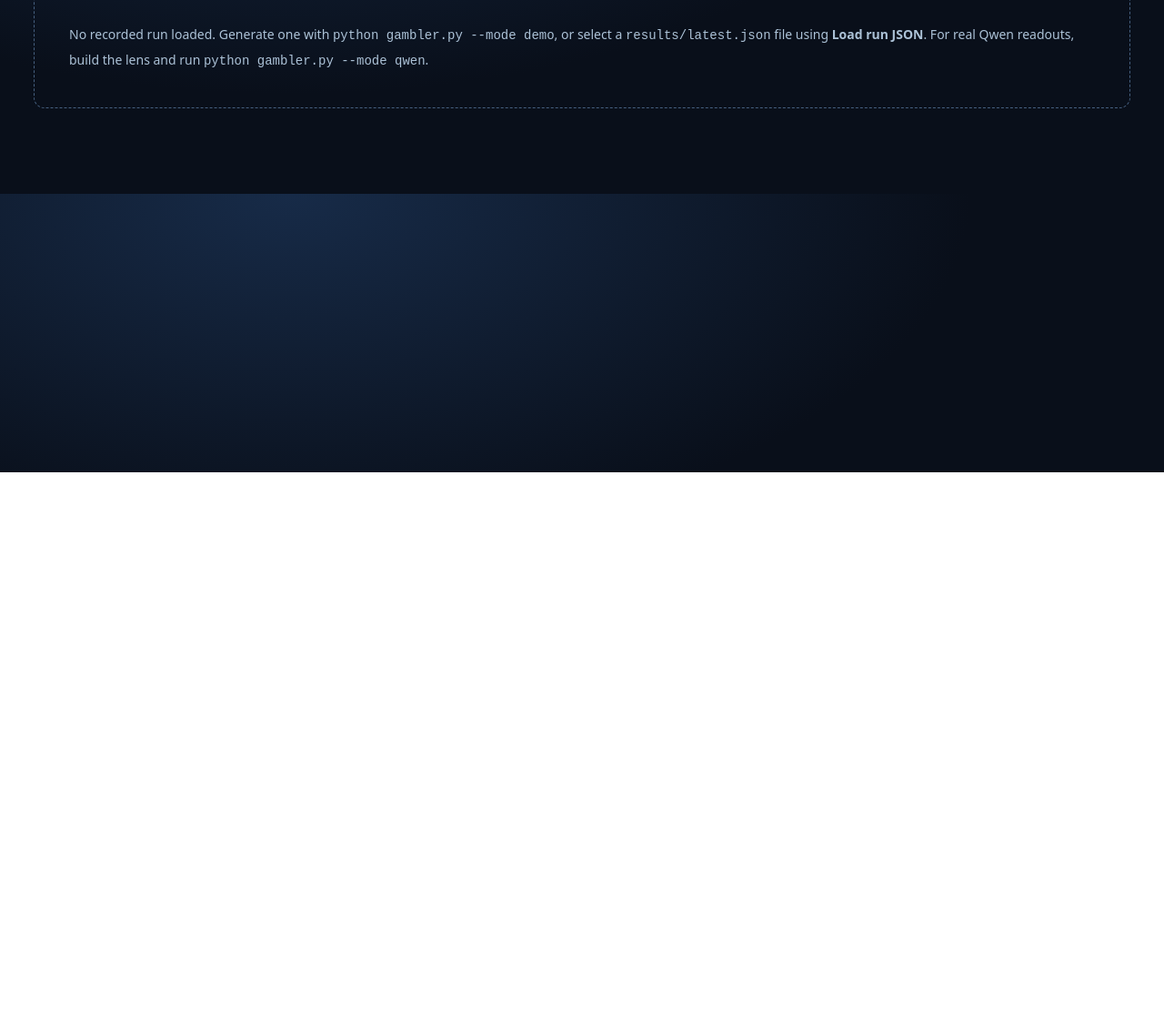
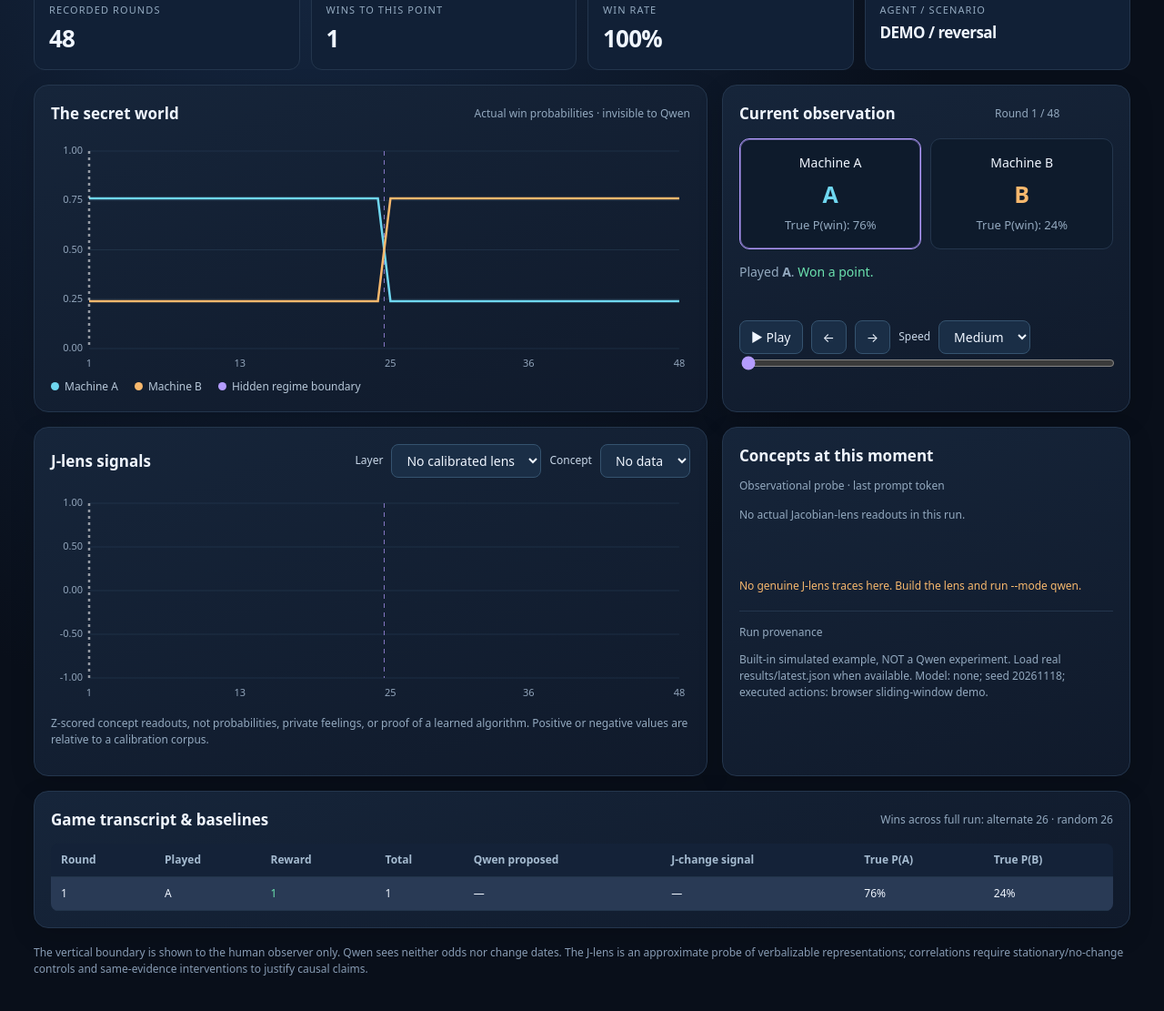
Before and after one commit to anttiluode/GamblerQwen, a plain HTML site: page index.html in a window 1280 px wide. Shown: the part 281-1392 px from the top of the page at 91% size. Before the commit the page ends 800 px from the top, so only its background shows below. Drawn offline with Linux system fonts and the light colour scheme.

Commit message:
Make index.html immediately explorable using clearly labeled browser-only demo

```diff
--- a/index.html
+++ b/index.html
@@ -212,6 +212,34 @@ function show(){
  const scroll=$("history").closest(".scroll");if(scroll&&at>5)scroll.scrollTop=scroll.scrollHeight;
  renderPlots();
 }
+function makeDemo(){
+ // Built-in browser example. No model is loaded and no lens values are invented.
+ let state=20261118;
+ function rand(){state=(Math.imul(state,1664525)+1013904223)>>>0;return state/4294967296;}
+ const latent=[];
+ for(let i=0;i<48;i++){
+   const pa=i<24?.76:.24,pb=i<24?.24:.76;
+   latent.push({p_a:pa,p_b:pb,a:rand()<pa?1:0,b:rand()<pb?1:0});
+ }
+ const rows=[];let total=0;
+ for(let i=0;i<latent.length;i++){
+   const t=latent[i],window=rows.slice(-12);
+   function rate(arm){const seen=window.filter(x=>x.action===arm);return (seen.reduce((a,x)=>a+x.reward,0)+1)/(seen.length+2);}
+   const arm=(i<4)?(i%2?"B":"A"):(rand()<.14?(rand()<.5?"A":"B"):(rate("A")>=rate("B")?"A":"B"));
+   const reward=arm==="A"?t.a:t.b;total+=reward;
+   rows.push({round:i+1,p_a:t.p_a,p_b:t.p_b,regime:i<24?"pre":"post",action:arm,
+       proposed:null,reward,total,lens:{},signal:null,logits:{}});
+ }
+ const baselines={};
+ let alt=0,random=0;
+ latent.forEach((t,i)=>{alt+=(i%2===0?t.a:t.b);random+=(rand()<.5?t.a:t.b);});
+ baselines.alternate={wins:alt,rounds:48};
+ baselines.random={wins:random,rounds:48};
+ return {meta:{source:"demo",scenario:"reversal",seed:20261118,rounds:48,change_round:25,
+    model:null,lens_source:"none",execution_policy:"browser sliding-window demo",
+    note:"Built-in simulated example, NOT a Qwen experiment. Load real results/latest.json when available."},
+    rounds:rows,baselines,metrics:{wins:total,rounds:48}};
+}
 function load(d){
  if(!d||!Array.isArray(d.rounds)||!d.rounds.length||!d.meta)throw Error("Expected report with meta and nonempty rounds.");
  data=d;at=0;stop();$("empty").hidden=true;$("content").hidden=false;selectOptions();show();
@@ -237,7 +265,7 @@ $("jsonInput").onchange=e=>{
 };
 window.addEventListener("resize",()=>{if(data)renderPlots();});
 if(data){try{load(data);}catch(e){$("empty").hidden=false;$("content").hidden=true;console.error(e);}}
-else{$("empty").hidden=false;$("content").hidden=true;}
+else{load(makeDemo());}
 })();
 </script>
 </body>
```
